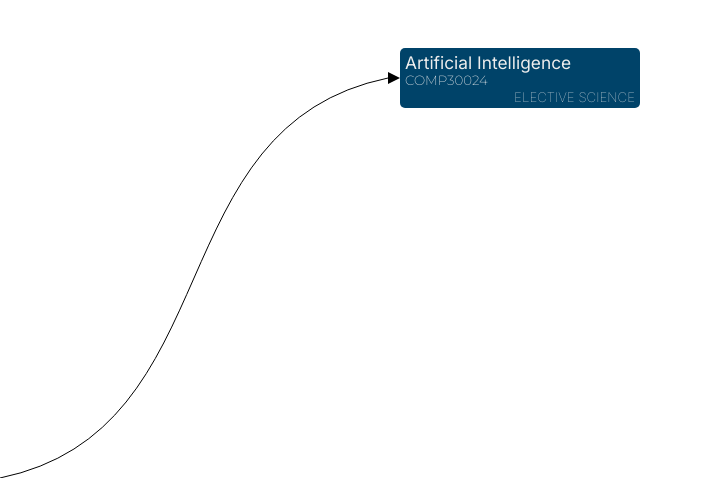
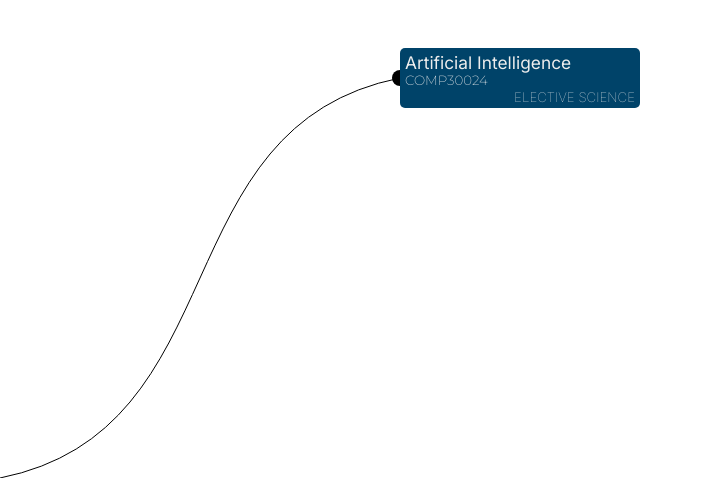
Before and after one commit to SubjectFlow/subjectflow-frontend, a React (Create React App) app: page / in a window 1280 px wide. Shown: the part 322-800 px from the top of the page, without its empty margins (0-703 px from the left). Built offline with nearby package versions, Linux system fonts and the light colour scheme.

Commit message:
changed arrow head to a circle

```diff
--- a/src/components/Arrow.tsx
+++ b/src/components/Arrow.tsx
@@ -6,8 +6,7 @@ const xCurveFactor = 0.3;
 const yCurveFactor = 0.06;
 const curveFactor1 = 2;
 const curveFactor2 = 2;
-const arrowHeadHeight = 12;
-const arrowHeadLength = 12;
+const headRadius = 8;
 
 type ArrowProps = {
   start: Point;
@@ -15,7 +14,7 @@ type ArrowProps = {
 };
 
 function Arrow(props: ArrowProps) {
-  let bottom, left, xHeadDiff;
+  let bottom, left;
 
   const diff: Point = {
     x: Math.abs(props.end.x - props.start.x),
@@ -28,23 +27,21 @@ function Arrow(props: ArrowProps) {
   };
 
   let svgLineEnd: Point = {
-    x: diff.x - arrowHeadLength,
+    x: diff.x,
     y: diff.y
   };
 
   if (props.start.x > props.end.x) {
     svgLineStart.x = diff.x;
-    svgLineEnd.x = arrowHeadLength;
+    svgLineEnd.x = 0;
     left = props.end.x;
-    xHeadDiff = -1 * arrowHeadLength;
   } else {
     left = props.start.x;
-    xHeadDiff = arrowHeadLength;
   }
 
   if (props.start.y <= props.end.y) {
-    svgLineStart.y = diff.y + arrowHeadHeight / 2;
-    svgLineEnd.y = arrowHeadHeight / 2;
+    svgLineStart.y = diff.y + headRadius;
+    svgLineEnd.y = headRadius;
     bottom = props.start.y;
   } else bottom = props.end.y;
 
@@ -57,7 +54,7 @@ function Arrow(props: ArrowProps) {
     <svg
       className="arrow"
       width={diff.x}
-      height={diff.y + arrowHeadHeight / 2}
+      height={diff.y + headRadius}
       xmlns="http://www.w3.org/2000/svg"
       style={{ bottom: bottom, left: left }}
     >
@@ -72,12 +69,11 @@ function Arrow(props: ArrowProps) {
           `${svgLineEnd.x} ${svgLineEnd.y}`
         }
       />
-      <polygon
-        points={
-          `${svgLineEnd.x + xHeadDiff},${svgLineEnd.y} ` +
-          `${svgLineEnd.x},${svgLineEnd.y + arrowHeadHeight / 2} ` +
-          `${svgLineEnd.x},${svgLineEnd.y - arrowHeadHeight / 2}`
-        }
+      <circle
+        className="arrow__head"
+        cx={svgLineEnd.x}
+        cy={svgLineEnd.y}
+        r={headRadius}
       />
     </svg>
   );
--- a/src/styles/Arrow.css
+++ b/src/styles/Arrow.css
@@ -7,3 +7,7 @@
   stroke-width: 1;
   fill: transparent;
 }
+
+.arrow__head {
+  fill: black;
+}
```
Also changed, not shown: 1 other file (tests, documents, lock files or other folders).
